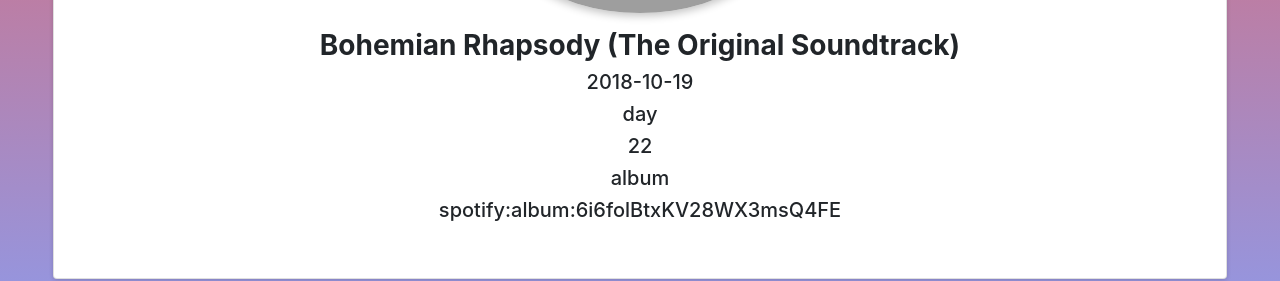
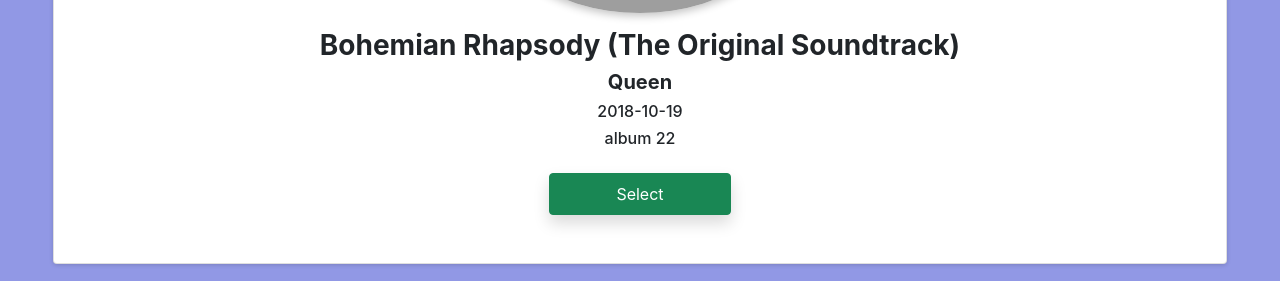
Before and after one commit to Fahmiali99/callData-Spotify, a React (Create React App) app: page / in a window 1280 px wide. Shown: the part 330-611 px from the top of the page. Built offline with nearby package versions, Linux system fonts and the light colour scheme; grey boxes are pictures that could not be loaded.

Commit message:
make logic and styling

```diff
--- a/src/App.css
+++ b/src/App.css
@@ -4,8 +4,23 @@
 }
 
 body {
+  background: #9198e5;
+}
+
+/* .callDataPage {
   background: linear-gradient(#e66465, #9198e5);
+} */
+
+#btnDisplay {
+  display: block;
+  width: 80%;
+  display: flex;
+  justify-content: center;
 }
+
+/* #Show {
+  display: none;
+} */
 
 .mainCall {
   box-shadow: rgba(0, 0, 0, 0.16) 0px 1px 4px;
--- a/src/Components/Home.jsx
+++ b/src/Components/Home.jsx
@@ -3,16 +3,36 @@
 
 function Home() {
   const api_url = data.album;
+  console.log(api_url.images[0]);
+  console.log(api_url.artists[0].name);
 
-  console.log(api_url.images[0]);
+  // var btnShow = document.getElementById("btnDisplay");
+
+  // btnShow.onclick = function () {
+  //   var ds = document.getElementById("Show");
+  //   if (ds.style.display !== "none") {
+  //     ds.style.display = "none";
+  //   } else {
+  //     ds.style.display = "block";
+  //   }
+  // };
 
   return (
     <div className="callDataPage ">
-      <div className="w-100 d-flex justify-content-center mt-5 mb-5">
-        <div className="row card col-11 mainCall">
+      {/* <div className="w-100 d-flex justify-content-center text-center mt-5">
+        <button
+          className="btn btn-lg btn-block text-center btn-success"
+          id="btnDisplay"
+        >
+          Get Show
+        </button>
+      </div> */}
+
+      <div className="w-100 d-flex justify-content-center mt-5 mb-5 ">
+        <div className="row card col-11 mainCall Show " id="Show">
           <div className="col mt-5 mb-3">
             <div className="container ">
-              <div className="w-100 d-flex justify-content-center gam ">
+              <div className="w-100 d-flex justify-content-center  ">
                 <img
                   className=" rounded-circle gambar"
                   src={api_url.images[0].url}
@@ -28,11 +48,18 @@
               <h3>
                 <b>{api_url.name}</b>
               </h3>
-              <h5>{api_url.release_date}</h5>
-              <h5>{api_url.release_date_precision}</h5>
-              <h5>{api_url.total_tracks}</h5>
-              <h5>{api_url.type}</h5>
-              <h5>{api_url.uri}</h5>
+              <h5>
+                <b>{api_url.artists[0].name}</b>
+              </h5>
+              <h6>{api_url.release_date}</h6>
+              <h6>
+                {api_url.type} {api_url.total_tracks}
+              </h6>
+              <a href={api_url.uri}>
+                <button className="btn btn-success    mt-3 shadow p-2 col-12 col-sm-2 ">
+                  Select
+                </button>
+              </a>
             </div>
           </div>
         </div>
```
